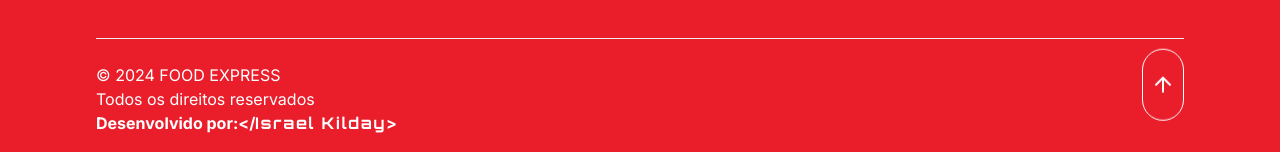
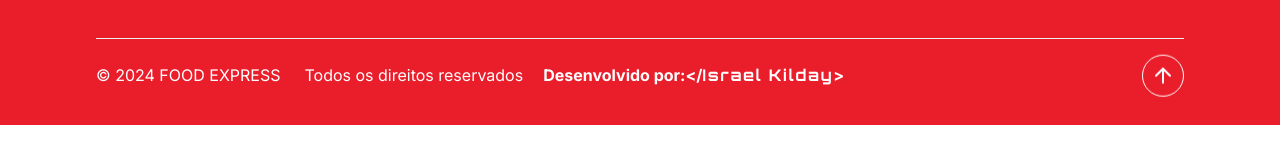
Before and after one commit to Israelkilday/FOOD-EXPRESS, a Next.js app: page / in a window 1280 px wide. Shown: the part 1490-1642 px from the top of the page. After the commit the page ends 1615 px from the top, so only its background shows below. Built offline with nearby package versions, Linux system fonts and the light colour scheme; no server answers; the database is empty.

Commit message:
fix: adjust footer

```diff
--- a/app/_components/footer.tsx
+++ b/app/_components/footer.tsx
@@ -146,8 +146,8 @@ const Footer = () => {
 
       <div className="flex flex-col bg-primary px-5 pb-5 pt-0 md:px-24">
         <Separator className="mb-6" />
-        <div className="flex justify-between lg:flex-row">
-          <div className="flex flex-col text-start text-sm text-white lg:text-base">
+        <div className="flex flex-row justify-between">
+          <div className="lg: flex flex-col gap-5 text-start text-sm text-white lg:flex-row lg:text-base">
             <span className="mr-1">© 2024 FOOD EXPRESS</span>
             <p>Todos os direitos reservados </p>
 
```
